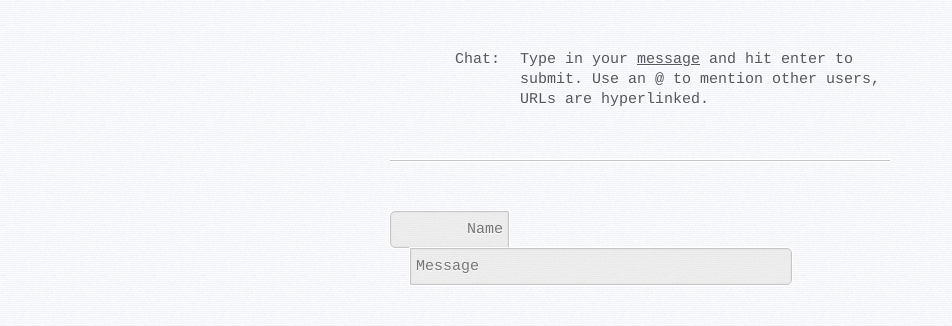
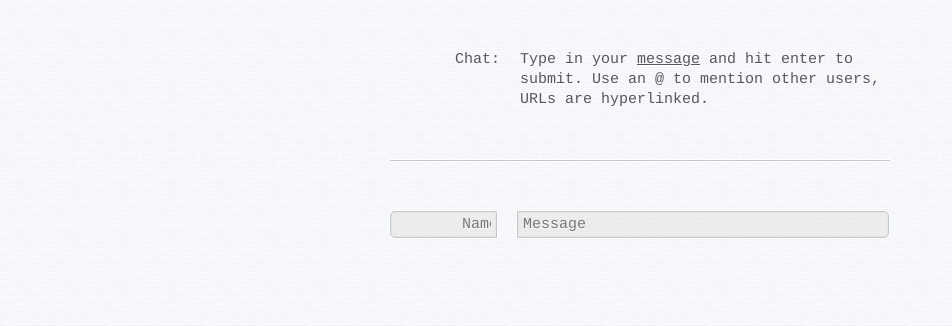
Before and after one commit to luisgerhorst/chat-v0, a PHP site: page / in a window 1280 px wide. Shown: the top 326 px of the page, without its empty margins (0-952 px from the left). Run offline with PHP 8.4, Linux system fonts and the light colour scheme.

Commit message:
Fixed CSS bug

```diff
--- a/style.css
+++ b/style.css
@@ -1,4 +1,4 @@
-/* Version 1.1.1 Build 1 */
+/* Version 1.1.3 Build 2 */
 
 /* Allgemein */
 
@@ -93,7 +93,7 @@ a {
     overflow: hidden;
     font-size: 15px;
     line-height: 15px;
-    height: 25px;
+    height: 15px;
     padding: 5px;
     color: rgb(85,85,95);
     -webkit-appearance: none; /* remove iOS inner shadow */
@@ -130,19 +130,16 @@ a {
     /* Name */
 
 #new .name {
-    width: 110px;
+    width: 92px;
     text-align: right;
-    padding-left: 2px;
+    padding: 5px 5px 5px 8px;
     border-radius: 5px 0 0 5px;
     }
 
     /* Content */
 
 #new .message {
-    width: 370px;
-    min-height: 25px;
-    max-height: 25px;
+    width: 360px;
     margin-left: 20px;
-    margin-bottom: -8px;
     border-radius: 0 5px 5px 0;
     }
```
